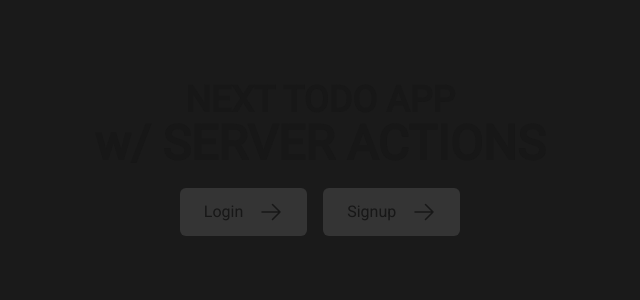
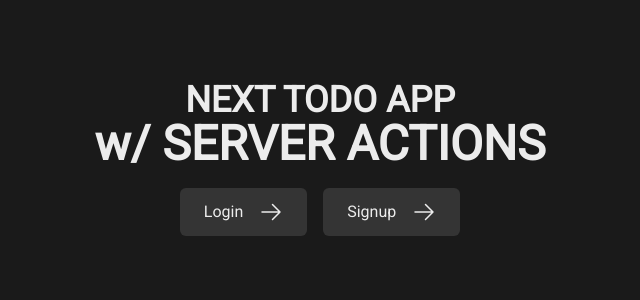
Before and after one commit to aavocodes/todo-nextjs, a Next.js app: page / in a window 1280 px wide. Shown: the top 300 px of the page, without its empty margins (320-960 px from the left). Built offline with nearby package versions, Linux system fonts and the light colour scheme.

Commit message:
fixing text coloring issue

```diff
--- a/src/app/layout.tsx
+++ b/src/app/layout.tsx
@@ -13,7 +13,7 @@ export default function RootLayout({
 }>) {
   return (
     <html lang="en">
-      <body className='bg-special-800'>
+      <body className='bg-special-800 text-special-50'>
         {children}
       </body>
     </html>
```
